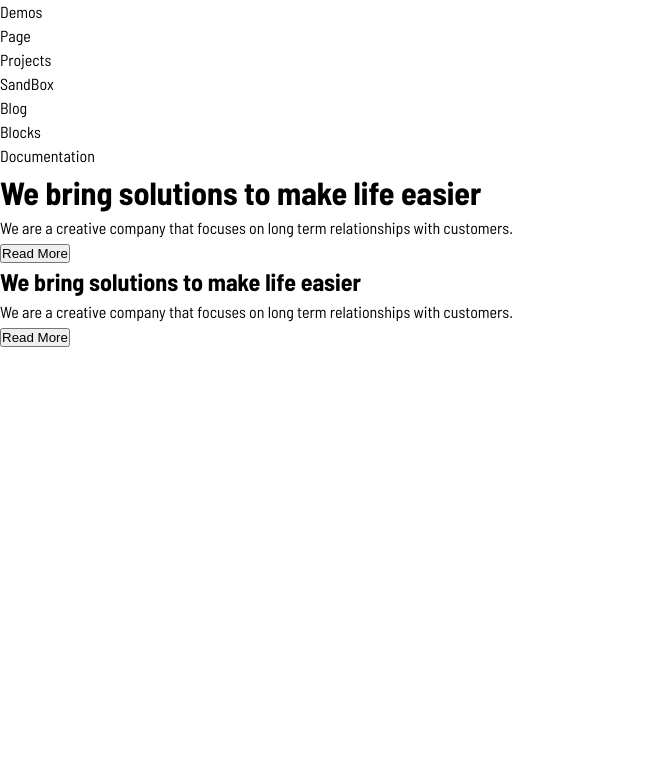
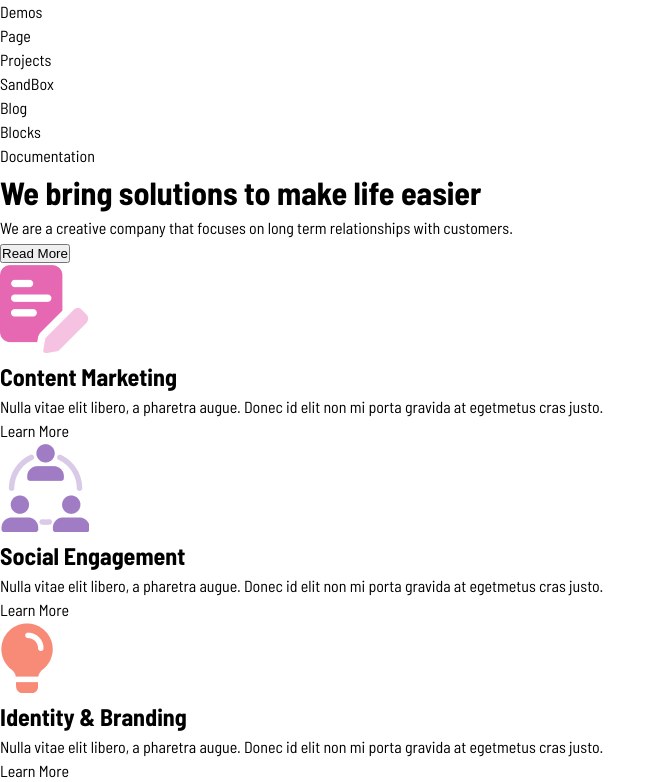
Before and after one commit to Hizmy-M/React-Projects, a React (Vite) app in the folder 06.SandBox-web/: page / in a window 1280 px wide. Shown: the top 782 px of the page, without its empty margins (0-666 px from the left). Built offline with nearby package versions, Linux system fonts and the light colour scheme.

Commit message:
card section added to list

```diff
--- a/06.SandBox-web/src/App.jsx
+++ b/06.SandBox-web/src/App.jsx
@@ -1,5 +1,6 @@
 import Header from "./Header"
 import SectionOne from "./SectionOne";
+import CardSection from "./CardSection";
 import SectionTwo from "./SectionTwo";
 
 function App() {
@@ -7,7 +8,9 @@ function App() {
         <>
             <Header />
             <SectionOne />
+            <CardSection />
             <SectionTwo />
+
         </>
     )
 }
```
